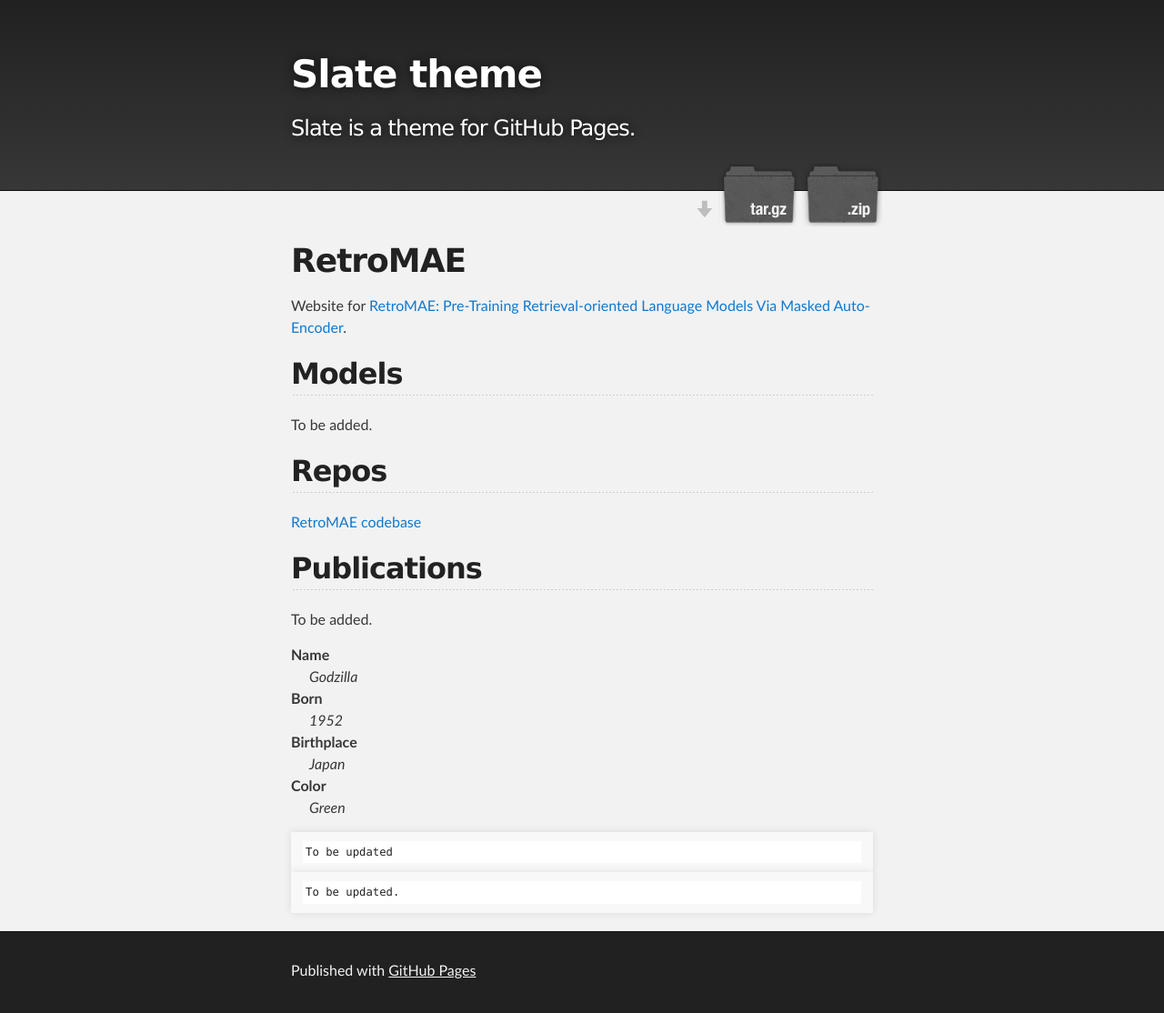
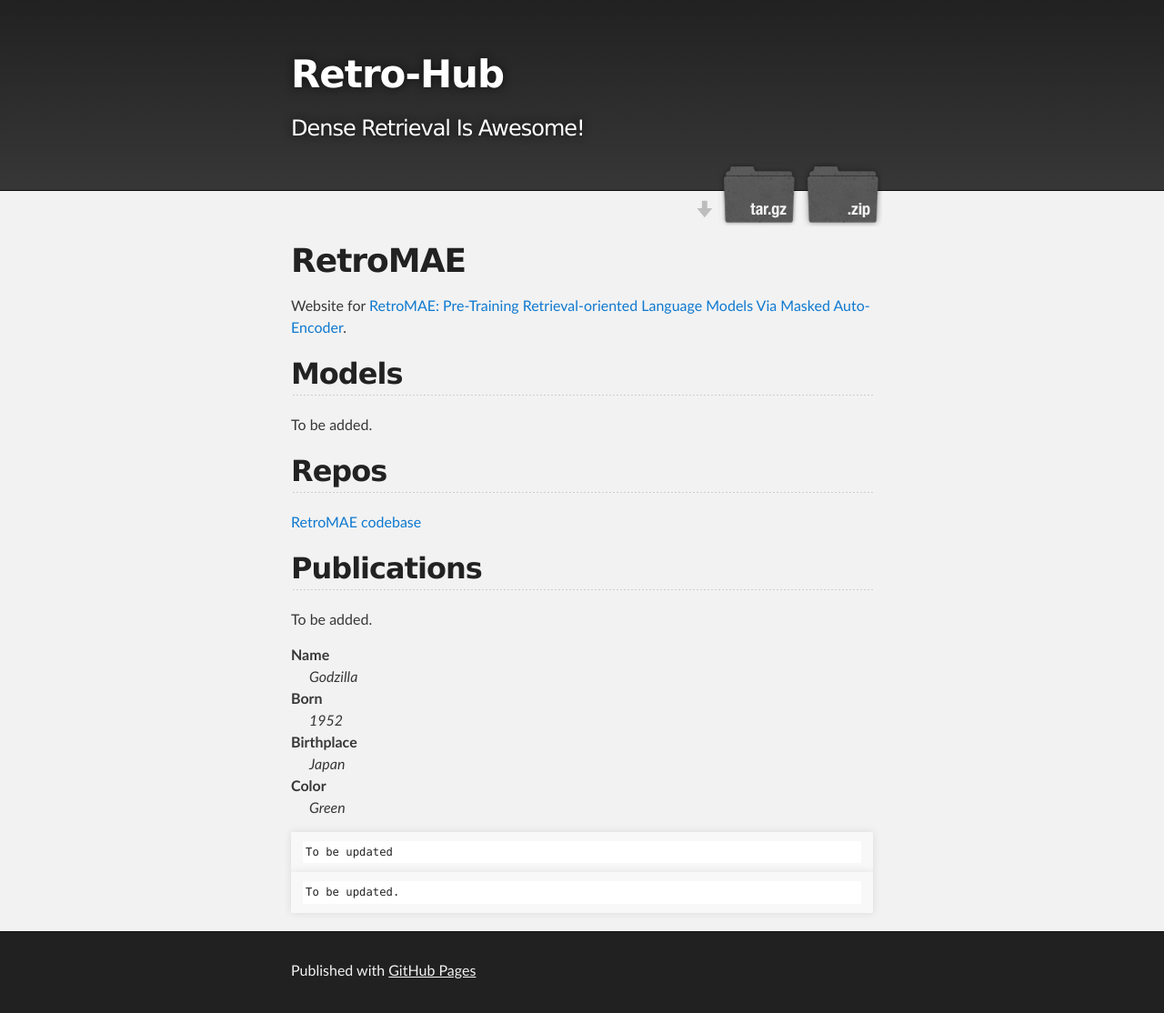
Before and after one commit to RetroMAE/RetroMAE.github.io, a Jekyll site: the page built from index.md, in a window 1280 px wide. Shown: the whole page at 91% size. Built offline with Jekyll 4.4.1, drawn with Linux system fonts in a browser that asks for light colours; our own code applies the rules of GitHub Pages for plain Markdown files.

Commit message:
updating

```diff
--- a/_config.yml
+++ b/_config.yml
@@ -1,5 +1,5 @@
-title: Slate theme
-description: Slate is a theme for GitHub Pages.
+title: Retro-Hub
+description: Dense Retrieval Is Awesome!
 show_downloads: true
 google_analytics:
 theme: jekyll-theme-slate
--- a/_layouts/default.html
+++ b/_layouts/default.html
@@ -23,7 +23,7 @@
           <h1 id="project_title">{{ site.title | default: site.github.repository_name }}</h1>
           <h2 id="project_tagline">{{ site.description | default: site.github.project_tagline }}</h2>
 
-          {% if site.show_downloads %}
+          <!-- {% if site.show_downloads %} -->
             <section id="downloads">
               <a class="zip_download_link" href="{{ site.github.zip_url }}">Download this project as a .zip file</a>
               <a class="tar_download_link" href="{{ site.github.tar_url }}">Download this project as a tar.gz file</a>
```
Also changed, not shown: 1 other file.
